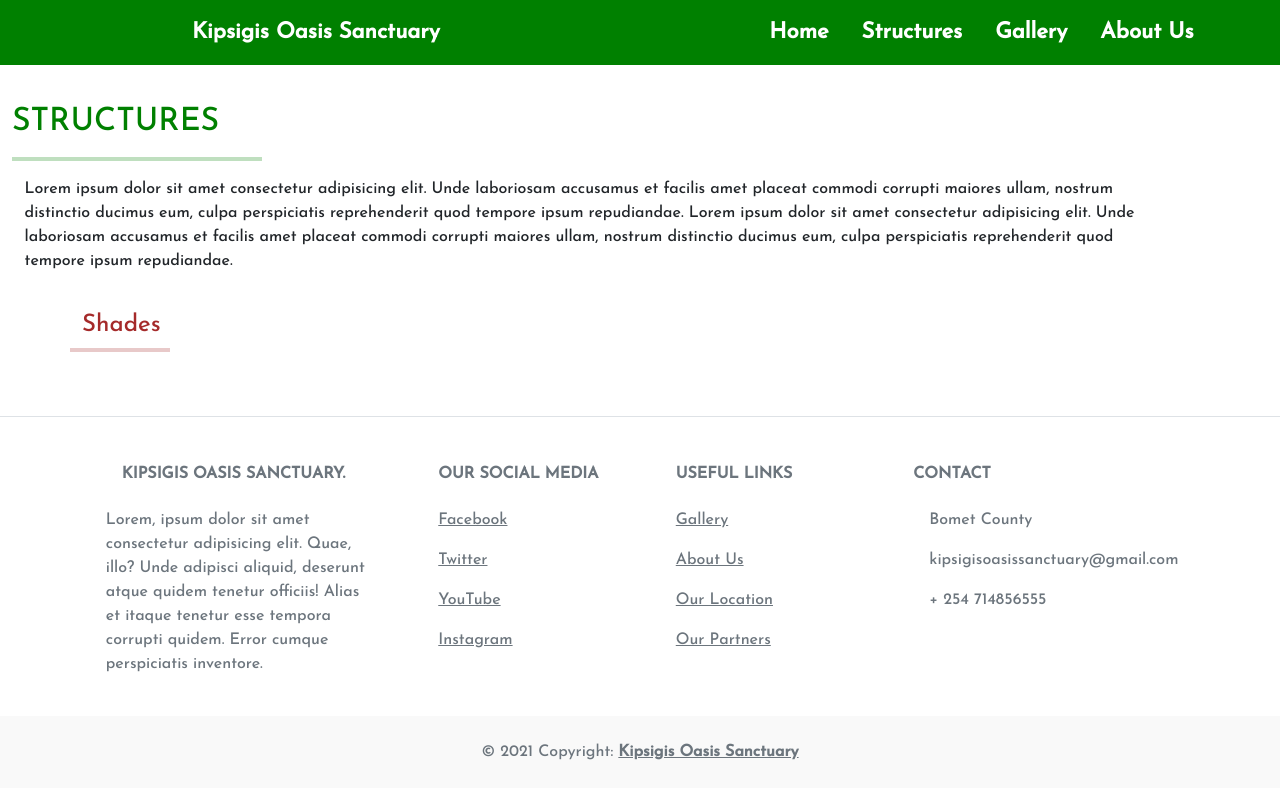
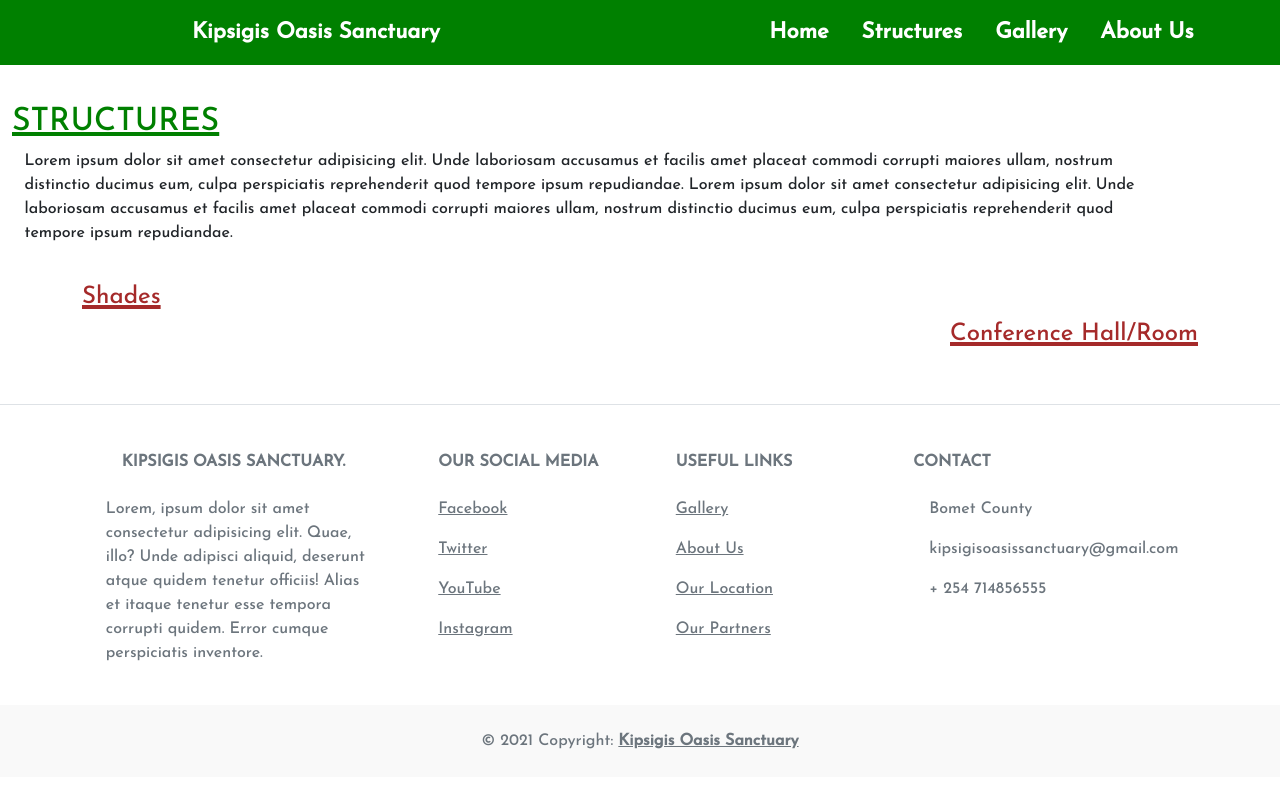
Before and after one commit to Vitalis-Kirui/Kipsigis-Sanctuary-Oasis, an Angular app: page /structures in a window 1280 px wide. Built offline with nearby package versions, Linux system fonts and the light colour scheme.

Commit message:
twisting styles of text decorations and second collumn of structures

```diff
--- a/src/app/Components/structures/structures.component.css
+++ b/src/app/Components/structures/structures.component.css
@@ -1,15 +1,6 @@
 /* Title and int's introductory part styles */
 .top{
     margin-top: 3%;
-}
-
-.top hr{
-    color: green;
-}
-
-.topHR{
-    width: 250px;
-    border: 2px solid green;
 }
 
 .top p{
@@ -19,6 +10,7 @@
 
 .top h2{
     color: green;
+    text-decoration: underline green 4px;
 }
 
 /* Container section for structures styles sections  */
@@ -27,12 +19,17 @@
     margin-top: 3%;
 }
 
+/* Left structures styles */
+
+.leftH4{
+    color: brown;
+    text-decoration:underline 4px brown;
+}
+
+/* Right side structures universal styles */
+
 .rightH4{
     color: brown;
+    float: right;
+    text-decoration: underline brown 4px;
 }
-
-.rightHR{
-    color: brown;
-    width: 100px;
-    border: 2px solid brown;
-}
--- a/src/app/Components/structures/structures.component.html
+++ b/src/app/Components/structures/structures.component.html
@@ -3,7 +3,6 @@
     <div class="top">
 
         <h2>STRUCTURES</h2>
-        <hr class="topHR">
 
         <p>Lorem ipsum dolor sit amet consectetur adipisicing elit.
              Unde laboriosam accusamus et facilis amet placeat commodi
@@ -18,10 +17,30 @@
 
     <div class="container structures">
 
+        <!-- Shade structure code  -->
+
         <div class="row">
 
-            <h4 class="rightH4">Shades</h4>
-            <hr class="rightHR">
+            <h4 class="leftH4">Shades</h4>
+
+            <div class="col">
+
+            </div>
+
+            <div class="col">
+
+            </div>
+
+        </div>
+
+        <!-- Conference hall code  -->
+        <div class="row">
+
+            <div class="rightHeadings">
+
+                <h4 class="rightH4">Conference Hall/Room</h4>
+
+            </div>
 
             <div class="col">
 
```
